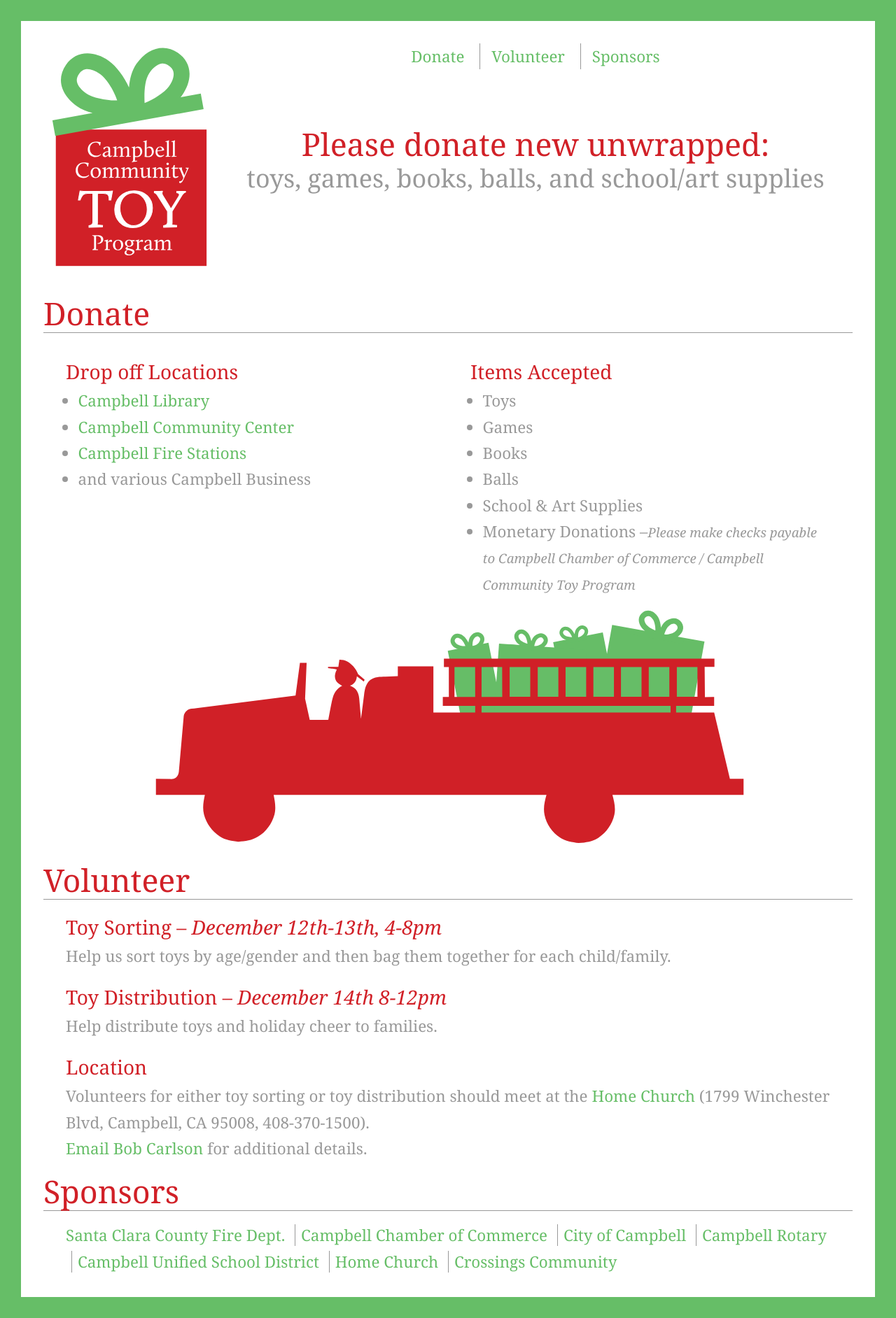
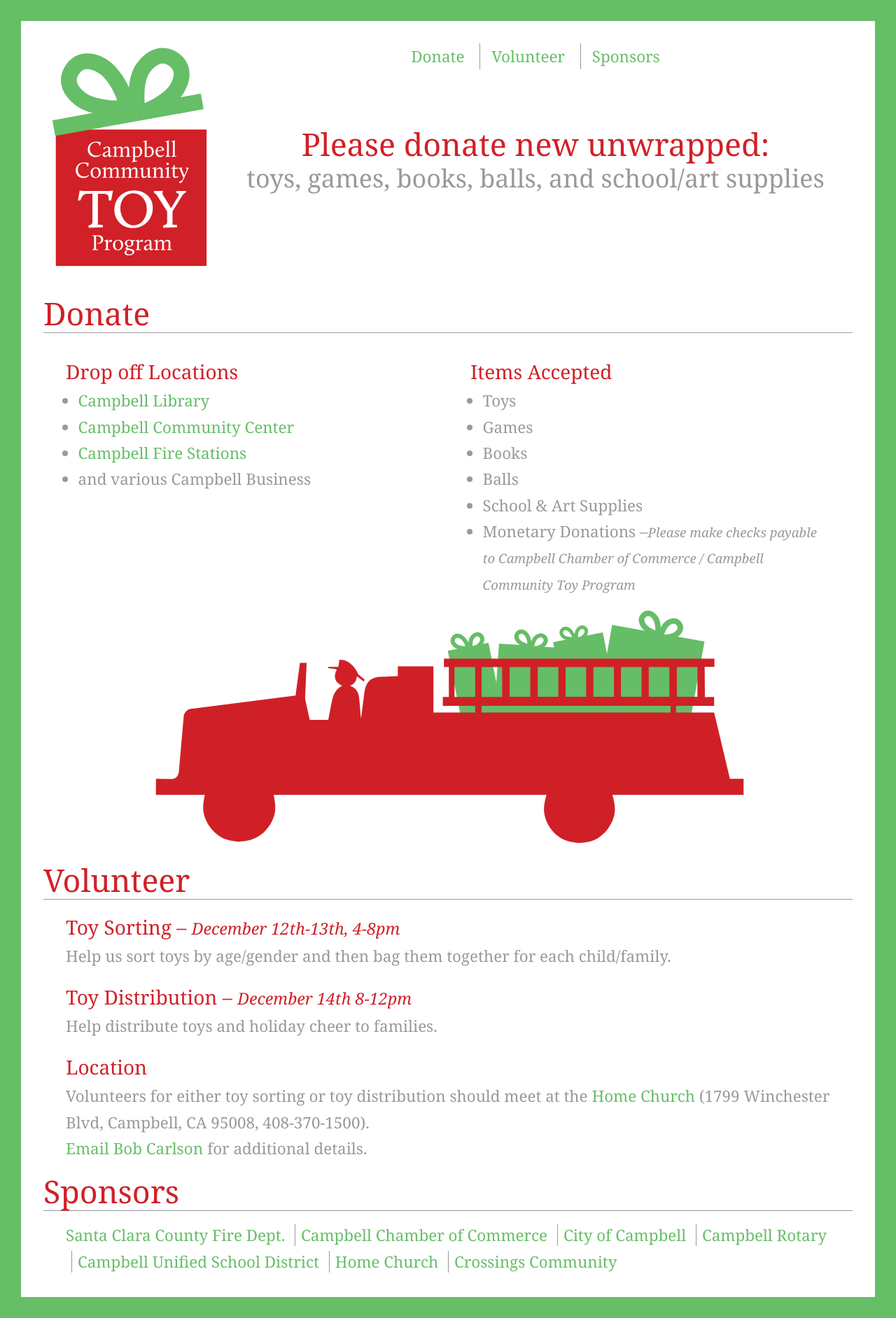
Before and after one commit to campbell-toy-drive/campbell-toy-drive.github.io, a Jekyll site: the page built from index.html, in a window 1280 px wide. Shown: the whole page at 70% size. Built offline with Jekyll 4.4.1, drawn with Linux system fonts in a browser that asks for light colours; Markdown is read by kramdown in place of the engine named in the settings.

Commit message:
adding <small> around dates

```diff
--- a/index.html
+++ b/index.html
@@ -31,9 +31,9 @@
 
 	<section id="volunteer">
 		<h1>Volunteer</h1>
-		<h2>Toy Sorting &ndash; <em>December 12th-13th, 4-8pm</em></h2>
+		<h2>Toy Sorting &ndash; <em><small>December 12th-13th, 4-8pm</small></em></h2>
 		<p>Help us sort toys by age/gender and then bag them together for each child/family.</p>
-		<h2>Toy Distribution &ndash; <em>December 14th 8-12pm</em></h2>
+		<h2>Toy Distribution &ndash; <em><small>December 14th 8-12pm</small></em></h2>
 		<p>Help distribute toys and holiday cheer to families.</p>
 		<h2>Location</h2>
 		<p>Volunteers for either toy sorting or toy distribution should meet at the <a href="http://www.thehomechurch.org/" target="_blank" title="Home Church">Home Church</a> (1799 Winchester Blvd, Campbell, CA 95008, 408-370-1500).</p>
```
